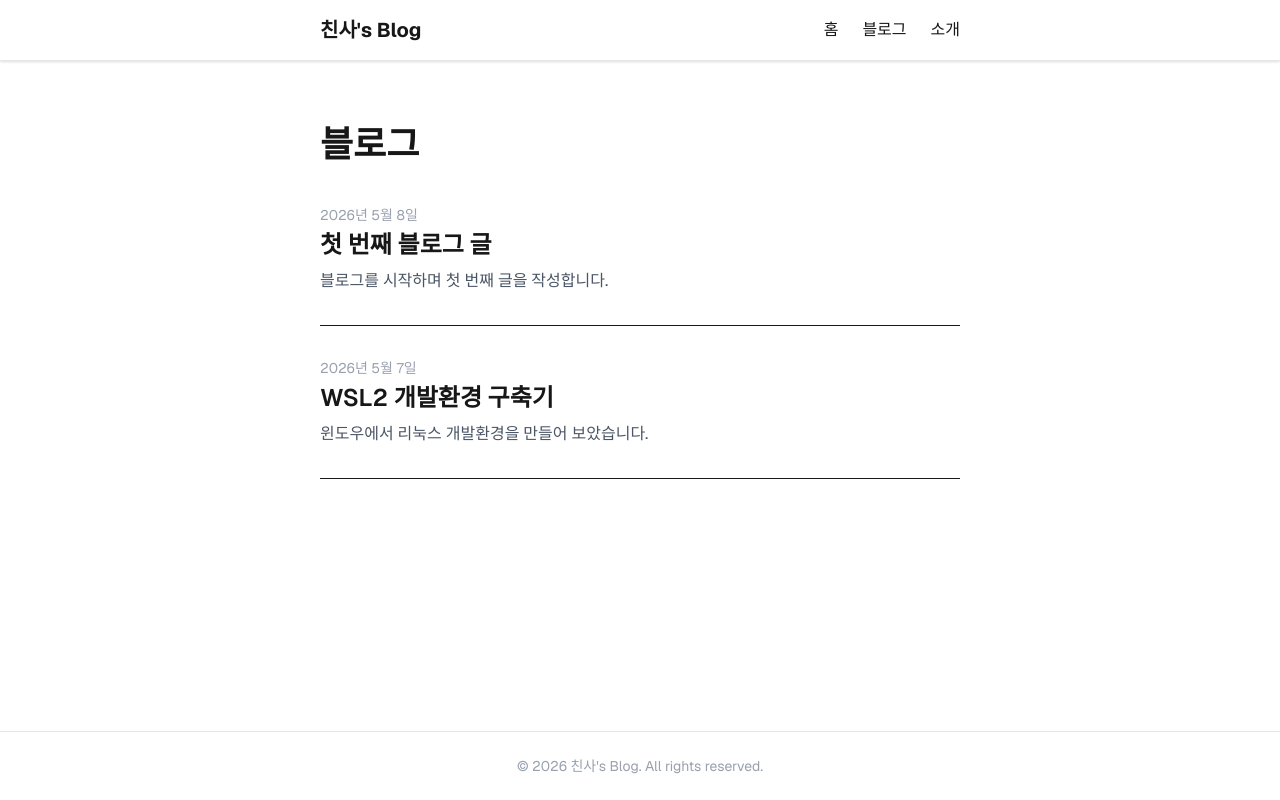
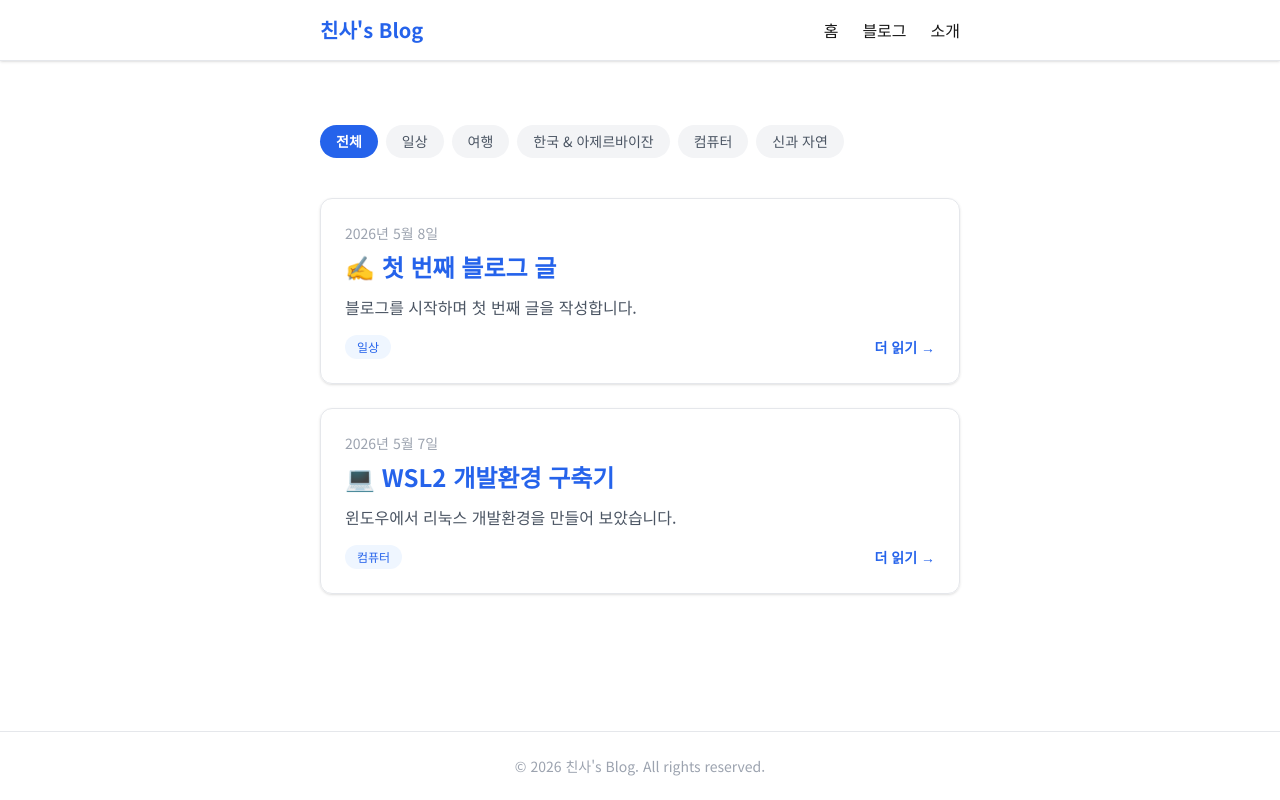
Before and after one commit to dk64839701/my-blog, a Next.js app: page /blog in a window 1280 px wide. Built offline with nearby package versions, Linux system fonts and the light colour scheme.

Commit message:
블로그 카테고리 필터 및 Noto Sans KR 폰트 적용

```diff
--- a/app/blog/page.tsx
+++ b/app/blog/page.tsx
@@ -1,27 +1,84 @@
+"use client";
+
+import { useState } from "react";
+
+const posts = [
+  {
+    date: '2026년 5월 8일',
+    title: '첫 번째 블로그 글',
+    description: '블로그를 시작하며 첫 번째 글을 작성합니다.',
+    href: '/blog/first-post',
+    emoji: '✍️',
+    category: '일상',
+  },
+  {
+    date: '2026년 5월 7일',
+    title: 'WSL2 개발환경 구축기',
+    description: '윈도우에서 리눅스 개발환경을 만들어 보았습니다.',
+    href: '/blog/wsl2-setup',
+    emoji: '💻',
+    category: '컴퓨터',
+  },
+];
+
+const categories = ['전체', '일상', '여행', '한국 & 아제르바이잔', '컴퓨터', '신과 자연'];
+
 export default function BlogPage() {
+  const [selected, setSelected] = useState('전체');
+
+  const filtered = selected === '전체'
+    ? posts
+    : posts.filter((p) => p.category === selected);
+
   return (
     <main className="max-w-2xl mx-auto px-4 py-16">
-      <h1 className="text-4xl font-bold mb-10">블로그</h1>
-      <ul className="space-y-8">
-        <li className="border-b pb-8">
-          <p className="text-sm text-gray-400 mb-1">2026년 5월 8일</p>
-          <h2 className="text-2xl font-semibold mb-2">
-            <a href="/blog/first-post" className="hover:text-gray-400">
-              첫 번째 블로그 글
-            </a>
-          </h2>
-          <p className="text-gray-600">블로그를 시작하며 첫 번째 글을 작성합니다.</p>
-        </li>
-        <li className="border-b pb-8">
-          <p className="text-sm text-gray-400 mb-1">2026년 5월 7일</p>
-          <h2 className="text-2xl font-semibold mb-2">
-            <a href="/blog/wsl2-setup" className="hover:text-gray-400">
-              WSL2 개발환경 구축기
-            </a>
-          </h2>
-          <p className="text-gray-600">윈도우에서 리눅스 개발환경을 만들어 보았습니다.</p>
-        </li>
-      </ul>
+
+      <div className="flex flex-wrap gap-2 mb-10">
+        {categories.map((cat) => (
+          <button
+            key={cat}
+            onClick={() => setSelected(cat)}
+            style={{
+              backgroundColor: selected === cat ? '#2563eb' : '#f3f4f6',
+              color: selected === cat ? '#ffffff' : '#4b5563',
+              border: 'none',
+              borderRadius: '9999px',
+              padding: '6px 16px',
+              fontSize: '14px',
+              fontWeight: selected === cat ? '600' : '400',
+              cursor: 'pointer',
+            }}
+          >
+            {cat}
+          </button>
+        ))}
+      </div>
+
+      {filtered.length === 0 ? (
+        <p style={{color: '#9ca3af'}}>아직 이 주제의 글이 없습니다.</p>
+      ) : (
+        <ul className="space-y-6">
+          {filtered.map((post) => (
+            <li key={post.href} className="p-6 rounded-xl shadow-sm" style={{border: '1px solid #e5e7eb'}}>
+              <p className="text-sm mb-2" style={{color: '#9ca3af'}}>{post.date}</p>
+              <h2 className="text-2xl font-semibold mb-3">
+                <a href={post.href} style={{color: '#2563eb'}}>
+                  {post.emoji} {post.title}
+                </a>
+              </h2>
+              <p style={{color: '#4b5563'}}>{post.description}</p>
+              <div className="mt-4 flex items-center justify-between">
+                <span className="text-xs px-3 py-1 rounded-full" style={{backgroundColor: '#eff6ff', color: '#2563eb'}}>
+                  {post.category}
+                </span>
+                <a href={post.href} className="text-sm font-semibold" style={{color: '#2563eb'}}>
+                  더 읽기 →
+                </a>
+              </div>
+            </li>
+          ))}
+        </ul>
+      )}
     </main>
   );
 }
--- a/app/layout.tsx
+++ b/app/layout.tsx
@@ -1,15 +1,11 @@
 import type { Metadata } from "next";
-import { Geist, Geist_Mono } from "next/font/google";
+import { Noto_Sans_KR } from "next/font/google";
 import "./globals.css";
 
-const geistSans = Geist({
-  variable: "--font-geist-sans",
+const notoSansKR = Noto_Sans_KR({
+  variable: "--font-noto-sans-kr",
   subsets: ["latin"],
-});
-
-const geistMono = Geist_Mono({
-  variable: "--font-geist-mono",
-  subsets: ["latin"],
+  weight: ["300", "400", "500", "700"],
 });
 
 export const metadata: Metadata = {
@@ -28,12 +24,12 @@ export default function RootLayout({
   return (
     <html
       lang="ko"
-      className={`${geistSans.variable} ${geistMono.variable} h-full`}
+      className={`${notoSansKR.variable} h-full`}
     >
-      <body className="min-h-full flex flex-col bg-white text-gray-900">
+      <body className="min-h-full flex flex-col bg-white text-gray-900" style={{fontFamily: 'var(--font-noto-sans-kr), sans-serif'}}>
         <header className="border-b border-gray-200 shadow-sm">
           <nav className="max-w-2xl mx-auto px-4 py-4 flex justify-between items-center">
-            <a href="/" className="text-xl font-bold text-blue-600">
+            <a href="/" className="text-xl font-bold" style={{color: '#2563eb'}}>
               친사's Blog
             </a>
             <div className="flex gap-6">
@@ -47,7 +43,7 @@ export default function RootLayout({
           {children}
         </main>
         <footer className="border-t border-gray-200">
-          <div className="max-w-2xl mx-auto px-4 py-6 text-center text-gray-400 text-sm">
+          <div className="max-w-2xl mx-auto px-4 py-6 text-center text-sm" style={{color: '#9ca3af'}}>
             © 2026 친사's Blog. All rights reserved.
           </div>
         </footer>
```
